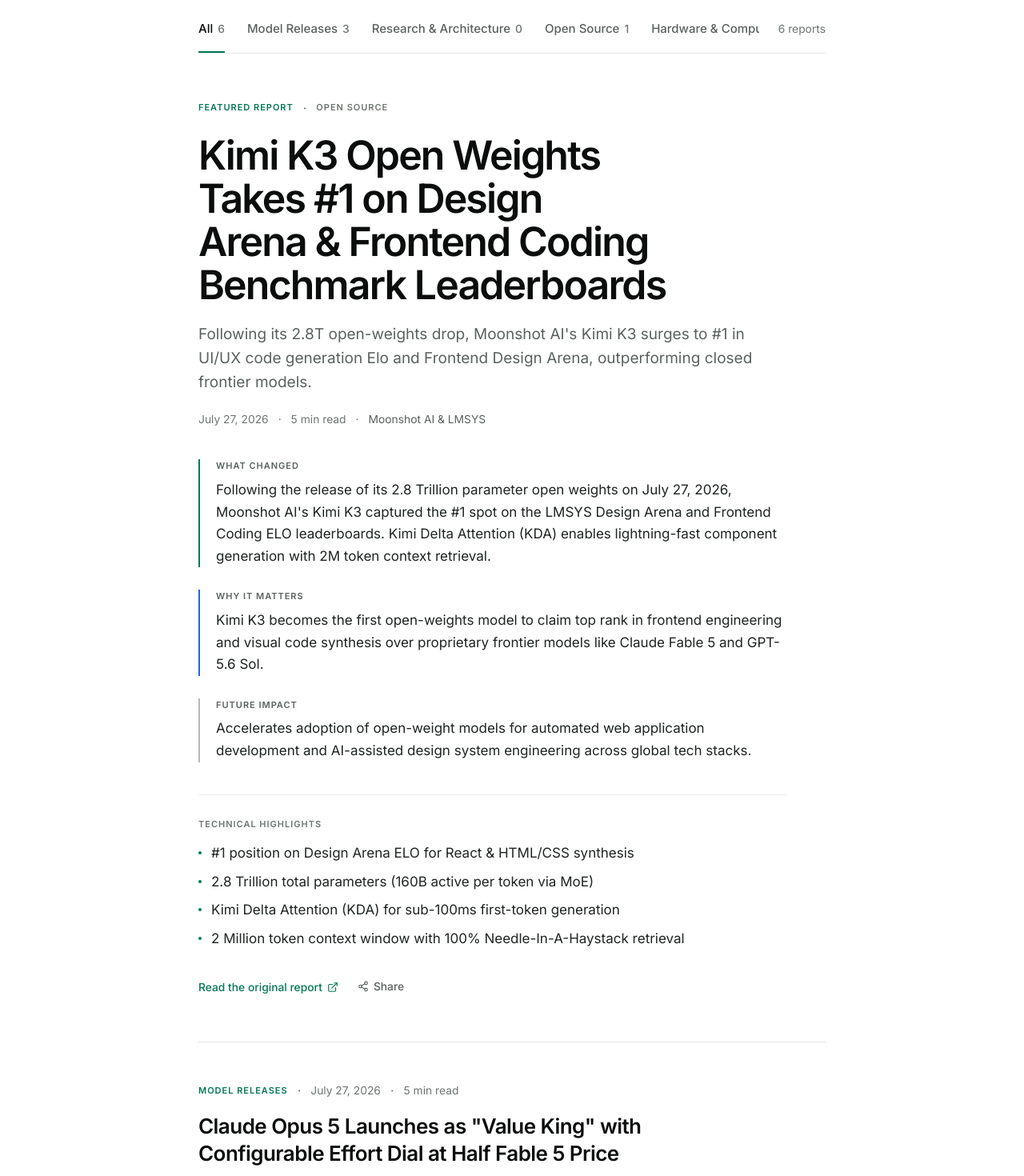
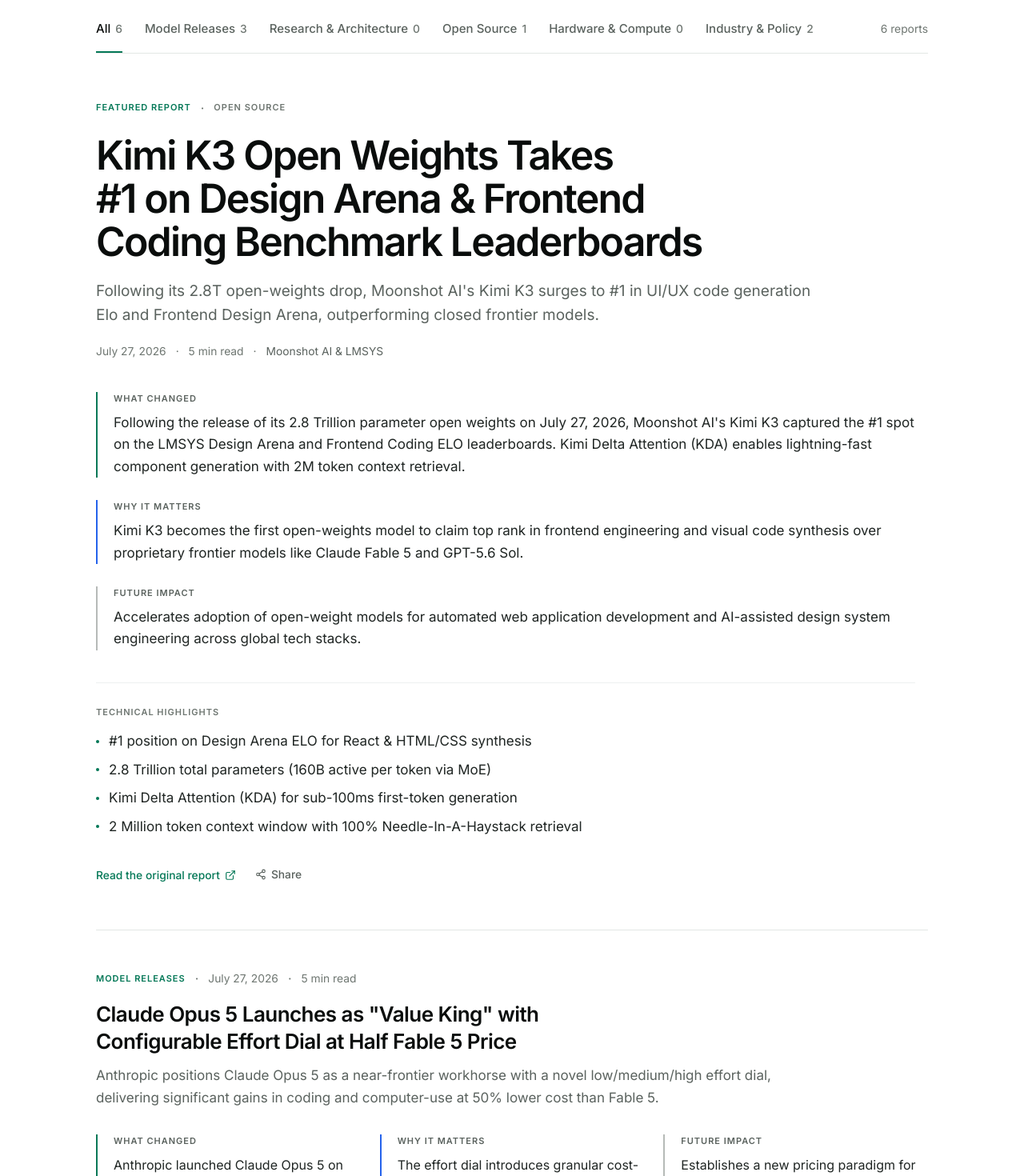
Before and after one commit to moseslmathew/token-flight, a Next.js app: page / in a window 1280 px wide. Shown: the part 360-1830 px from the top of the page at 80% size. Built offline with nearby package versions, Linux system fonts and the light colour scheme.

Commit message:
style: widen container measure-wide from 52rem to 68rem and expand text column caps to eliminate excessive side margins

```diff
--- a/app/globals.css
+++ b/app/globals.css
@@ -76,8 +76,8 @@
 
 @layer base {
   :root {
-    --measure: 40rem;
-    --measure-wide: 52rem;
+    --measure: 44rem;
+    --measure-wide: 68rem;
   }
 
   html {
--- a/app/learn/page.tsx
+++ b/app/learn/page.tsx
@@ -14,7 +14,7 @@
   return (
     <div className="measure-wide px-4 pb-8 pt-14 sm:px-6 sm:pt-20">
       {/* Masthead */}
-      <header className="animate-rise-in max-w-[44rem] space-y-5">
+      <header className="animate-rise-in max-w-4xl space-y-5">
         <span className="eyebrow block text-accent">Interactive Engineering Guides</span>
         <h1 className="text-h1 font-semibold text-ink-strong">
           Understanding artificial intelligence from first principles
--- a/app/page.tsx
+++ b/app/page.tsx
@@ -245,7 +245,7 @@
   return (
     <div className="measure-wide px-4 pb-8 pt-14 sm:px-6 sm:pt-20">
       {/* Masthead */}
-      <header className="animate-rise-in max-w-[44rem] space-y-5">
+      <header className="animate-rise-in max-w-4xl space-y-5">
         <span className="eyebrow block text-accent">The Dispatch</span>
         <h1 className="text-h1 font-semibold text-ink-strong">Latest AI news</h1>
         <p className="text-lede text-ink-muted">
@@ -292,7 +292,7 @@
       {/* Featured report */}
       {isAllSelected && featuredNews && (
         <article id={featuredNews.slug} className="scroll-mt-28 border-b border-rule py-14">
-          <div className="max-w-[46rem] space-y-5">
+          <div className="max-w-4xl space-y-5">
             <div className="flex flex-wrap items-center gap-x-3 gap-y-1">
               <span className="eyebrow text-accent">Featured report</span>
               <span className="text-ink-faint">·</span>
@@ -314,12 +314,12 @@
             </div>
           </div>
 
-          <div className="mt-10 max-w-[46rem]">
+          <div className="mt-10 max-w-5xl">
             <Analysis item={featuredNews} />
           </div>
 
           {featuredNews.content.technicalHighlights && (
-            <div className="mt-10 max-w-[46rem] border-t border-rule-soft pt-7">
+            <div className="mt-10 max-w-5xl border-t border-rule-soft pt-7">
               <span className="eyebrow block text-ink-faint">Technical highlights</span>
               <ul className="mt-4 space-y-2.5">
                 {featuredNews.content.technicalHighlights.map((highlight, idx) => (
@@ -363,11 +363,11 @@
               <span className="text-meta text-ink-faint">{item.readTime}</span>
             </div>
 
-            <h2 className="mt-4 max-w-[42rem] text-h2 font-semibold text-ink-strong">
+            <h2 className="mt-4 max-w-4xl text-h2 font-semibold text-ink-strong">
               {item.title}
             </h2>
 
-            <p className="mt-3 max-w-[42rem] text-[1.0625rem] leading-relaxed text-ink-muted">
+            <p className="mt-3 max-w-4xl text-[1.0625rem] leading-relaxed text-ink-muted">
               {item.excerpt}
             </p>
 
--- a/components/ArticleCard.tsx
+++ b/components/ArticleCard.tsx
@@ -48,7 +48,7 @@
           <h3 className="text-h2 font-semibold text-ink-strong transition-colors duration-200 group-hover:text-accent">
             {article.title}
           </h3>
-          <p className="max-w-[46rem] text-[1.0625rem] leading-relaxed text-ink-muted">
+          <p className="max-w-3xl text-[1.0625rem] leading-relaxed text-ink-muted">
             {article.excerpt}
           </p>
           <div className="flex flex-wrap items-center gap-x-3 gap-y-2 pt-1">
```
